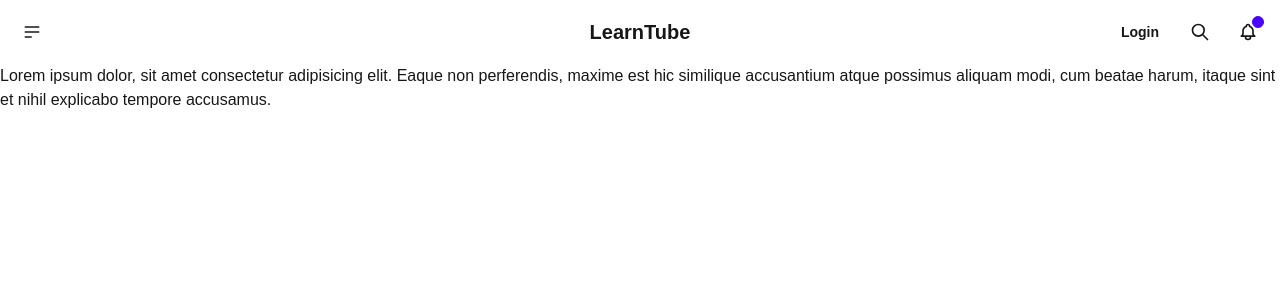
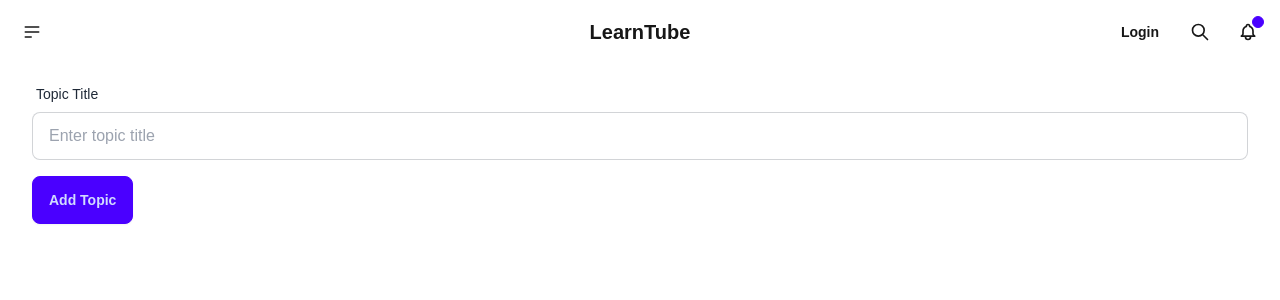
Before and after one commit to StackMERNer/LearnTube, a Next.js app: page / in a window 1280 px wide. Shown: the top 300 px of the page. Built offline with nearby package versions, Linux system fonts and the light colour scheme; no server answers.

Commit message:
update 6 files

```diff
--- a/app/api/topics/route.ts
+++ b/app/api/topics/route.ts
@@ -1,18 +1,35 @@
-// // /app/api/topics/route.ts
-// import { NextResponse } from 'next/server';
-// import connectDB from '../../../lib/mongodb';
-// import Topic from '../../../models/Topic';
+import connectDB from "@/app/lib/mongodb";
+import Topic from "@/app/models/Topic";
+import { NextResponse } from "next/server";
 
-// export async function POST(request: Request) {
-//   await connectDB();
-//   const { name, playlists } = await request.json();
-//   const newTopic = new Topic({ name, playlists });
-//   await newTopic.save();
-//   return NextResponse.json(newTopic, { status: 201 });
-// }
+export const GET = async () => {
+  try {
+    await connectDB();
+    const topics = await Topic.find({});
+    return NextResponse.json(topics);
+  } catch (error) {
+    console.error("Error fetching topics:", error);
+    return NextResponse.json({ message: "Failed to fetch topics" }, { status: 500 });
+  }
+};
 
-// export async function GET() {
-//   await connectDB();
-//   const topics = await Topic.find().populate('playlists');
-//   return NextResponse.json(topics);
-// }
+export const POST = async (req: Request) => {
+  try {
+    const { title } = await req.json();
+    await connectDB();
+
+    // Validate input
+    if (!title) {
+      return NextResponse.json({ message: "Title is required" }, { status: 400 });
+    }
+
+    // Create a new topic
+    const newTopic = new Topic({ title });
+    await newTopic.save();
+
+    return NextResponse.json(newTopic, { status: 201 });
+  } catch (error) {
+    console.error("Error adding new topic:", error);
+    return NextResponse.json({ message: "Failed to add topic" }, { status: 500 });
+  }
+};
--- a/app/models/Topic.ts
+++ b/app/models/Topic.ts
@@ -1,8 +1,13 @@
-import mongoose from 'mongoose';
+import mongoose from "mongoose";
 
-const TopicSchema = new mongoose.Schema({
-  name: { type: String, required: true },
-  playlists: [{ type: mongoose.Schema.Types.ObjectId, ref: 'Playlist' }]
-});
+const TopicSchema = new mongoose.Schema(
+  {
+    user: { type: mongoose.Schema.Types.ObjectId, ref: "User" },
+    description: { type: String },
+    title: { type: String, required: true },
+    playlists: [{ type: mongoose.Schema.Types.ObjectId, ref: "Playlist" }],
+  },
+  { timestamps: true }
+);
 
-export default mongoose.models.Topic || mongoose.model('Topic', TopicSchema);
+export default mongoose.models.Topic || mongoose.model("Topic", TopicSchema);
--- a/app/page.tsx
+++ b/app/page.tsx
@@ -1,7 +1,9 @@
+import AddTopicForm from "@/components/AddTopicForm";
+
 export default async function Home() {
   return (
-    <div>
-      Lorem ipsum dolor, sit amet consectetur adipisicing elit. Eaque non perferendis, maxime est hic similique accusantium atque possimus aliquam modi, cum beatae harum, itaque sint et nihil explicabo tempore accusamus.
+    <div className="container mx-auto px-8 py-3">
+      <AddTopicForm />
     </div>
   );
 }
--- /dev/null
+++ b/components/AddTopicForm.tsx
@@ -0,0 +1,48 @@
+"use client";
+import React, { useState } from "react";
+
+const AddTopicForm = () => {
+  const [title, setTitle] = useState("");
+
+  const handleSubmit = async (e: React.FormEvent) => {
+    e.preventDefault();
+    const response = await fetch('/api/topics', {
+      method: 'POST',
+      headers: {
+        'Content-Type': 'application/json',
+      },
+      body: JSON.stringify({ title }),
+    });
+
+    if (response.ok) {
+      setTitle('');
+      alert('Topic added successfully!');
+    } else {
+      const errorData = await response.json();
+      alert(`Error: ${errorData.message}`);
+    }
+  };
+
+  return (
+    <form onSubmit={handleSubmit} className="space-y-4">
+      <div>
+        <label className="label">
+          <span className="label-text">Topic Title</span>
+        </label>
+        <input
+          type="text"
+          value={title}
+          onChange={(e) => setTitle(e.target.value)}
+          className="input input-bordered w-full"
+          placeholder="Enter topic title"
+          required
+        />
+      </div>
+      <button type="submit" className="btn btn-primary">
+        Add Topic
+      </button>
+    </form>
+  );
+};
+
+export default AddTopicForm;
--- a/components/NavBar.tsx
+++ b/components/NavBar.tsx
@@ -2,6 +2,7 @@
 import { useUser } from "@auth0/nextjs-auth0/client";
 import React, { useEffect } from "react";
 import Link from "next/link"; // Import Link for navigation
+import { toast, Toaster } from "react-hot-toast"; // Import toast and Toaster
 
 const NavBar = () => {
   const { user, error, isLoading } = useUser();
@@ -10,10 +11,10 @@
     const sendUserData = async () => {
       if (user) {
         try {
-            const response = await fetch('/api/user', {
-              method: 'POST',
+          const response = await fetch("/api/user", {
+            method: "POST",
             headers: {
-                'Content-Type': 'application/json',
+              "Content-Type": "application/json",
             },
             body: JSON.stringify({
               auth0Id: user.sub,
@@ -30,8 +31,10 @@
           const data = await response.json();
           console.log("User data processed:", data.message); // Log the success message
           console.log("User information:", data.user); // Log the user data
+          toast.success("User data sent successfully!"); // Show success message
         } catch (error) {
           console.error("Error sending user data:", error);
+          toast.error("Error sending user data."); // Show error message
         }
       }
     };
@@ -47,10 +50,16 @@
   }
 
   return (
+    <>
+      <Toaster /> {/* Include Toaster here */}
       <div className="navbar bg-base-100 container mx-auto">
         <div className="navbar-start">
           <div className="dropdown">
-          <div tabIndex={0} role="button" className="btn btn-ghost btn-circle">
+            <div
+              tabIndex={0}
+              role="button"
+              className="btn btn-ghost btn-circle"
+            >
               <svg
                 xmlns="http://www.w3.org/2000/svg"
                 className="h-5 w-5"
@@ -139,6 +148,7 @@
           </button>
         </div>
       </div>
+    </>
   );
 };
 
--- a/package.json
+++ b/package.json
@@ -13,7 +13,8 @@
     "mongoose": "^8.8.0",
     "next": "14.2.16",
     "react": "^18",
-    "react-dom": "^18"
+    "react-dom": "^18",
+    "react-hot-toast": "^2.4.1"
   },
   "devDependencies": {
     "@types/node": "^20",
```
Also changed, not shown: 1 other file (tests, documents, lock files or other folders). Lines whose indentation alone changed are shown as unchanged.
